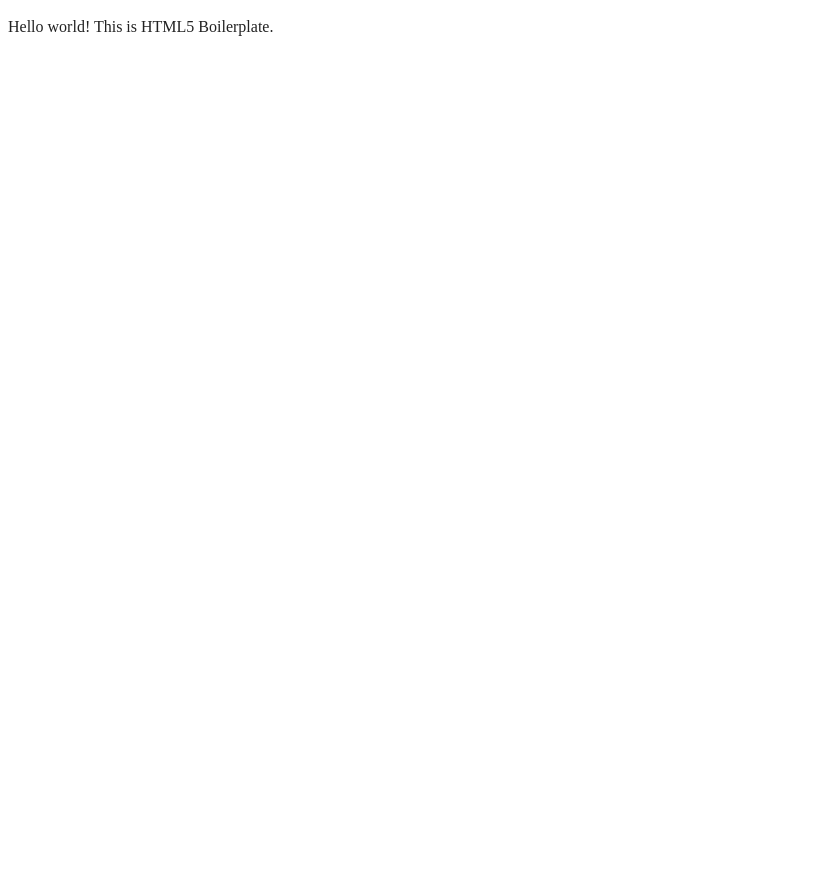
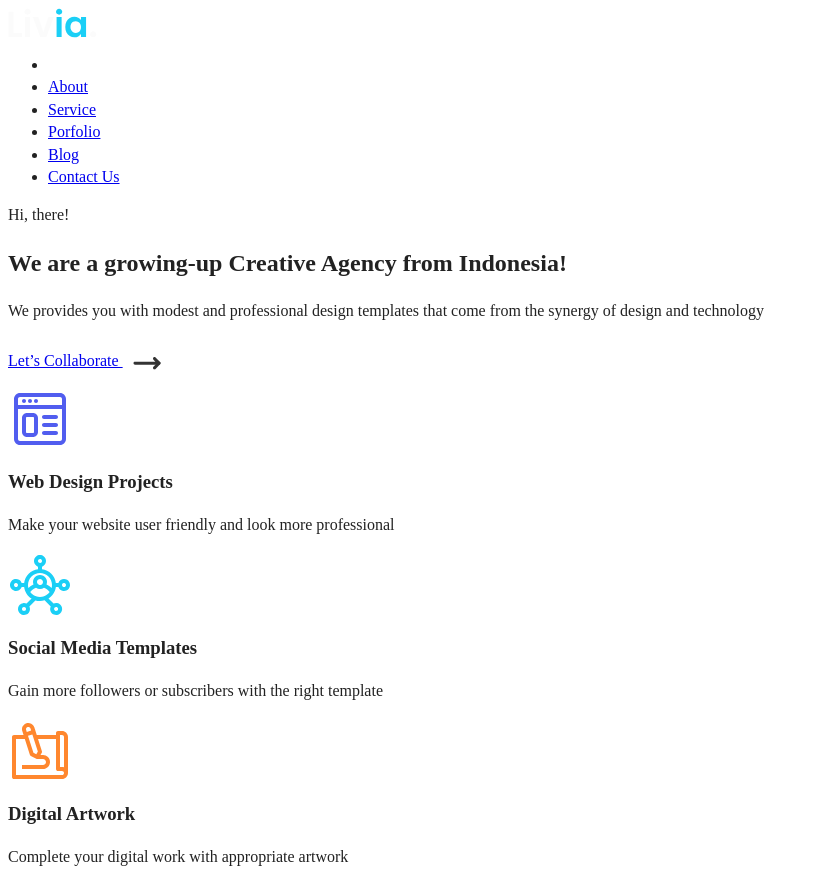
Before and after one commit to JCMeloza/CSSCreativeAgency, a website built with webpack: page index.html in a window 1280 px wide. Shown: the whole page, without its empty margins (0-818 px from the left). Before the commit the page ends 800 px from the top, so only its background shows below. Built offline with nearby package versions, Linux system fonts and the light colour scheme.

Commit message:
Agregar estructura y contenido inicial a index.html, incluyendo navegación y secciones de presentación y categorías.

```diff
--- a/index.html
+++ b/index.html
@@ -23,10 +23,64 @@
 </head>
 
 <body>
+  <div class="container">
+    <header class="main-header">
+      <a href="#">
+        <img src="img/creative-company-logo.svg" alt="">
+      </a>
 
-  <!-- Add your site or application content here -->
-  <p>Hello world! This is HTML5 Boilerplate.</p>
-  <script src="js/app.js"></script>
+      <!-- menu de navegación-->
+      <nav>
+        <ul>
+          <li><a href="#" Home></a></li>
+          <li><a href="#">About</a></li>
+          <li><a href="#">Service</a></li>
+          <li><a href="#">Porfolio</a></li>
+          <li><a href="#">Blog</a></li>
+          <li><a href="#">Contact Us</a></li>
+        </ul>
+      </nav>
+    </header>
+
+    <!--Parte del Hero del proyecto -->
+    <section class="hero">
+      <p class="hero_initial">Hi, there!</p>
+      <h1 class="hero_title">We are a growing-up
+        Creative Agency from
+        Indonesia!
+      </h1>
+      <p class="hero_subtitle">We provides you with modest and professional design templates
+        that come from the synergy of design and technology</p>
+      <a href="#" class="hero_button">Let’s Collaborate <svg width="48" height="48" viewBox="0 0 48 48" fill="none"
+          xmlns="http://www.w3.org/2000/svg">
+          <path
+            d="M10.5 24.1999C10.5 23.7892 10.6581 23.3954 10.9394 23.105C11.2207 22.8146 11.6022 22.6515 12 22.6515L32.385 22.6515L30.435 20.6541C30.1526 20.3625 29.9939 19.9671 29.9939 19.5547C29.9939 19.1424 30.1526 18.7469 30.435 18.4554C30.7175 18.1638 31.1006 18 31.5 18C31.8995 18 32.2826 18.1638 32.565 18.4554L37.065 23.1005C37.2732 23.3183 37.4142 23.5948 37.4702 23.8951C37.5263 24.1955 37.4949 24.5063 37.38 24.7883C37.2675 25.071 37.0764 25.3131 36.8308 25.4839C36.5852 25.6548 36.2962 25.7467 36 25.7483L12 25.7483C11.6022 25.7483 11.2207 25.5851 10.9394 25.2948C10.6581 25.0044 10.5 24.6105 10.5 24.1999Z"
+            fill="#333333" />
+          <path
+            d="M30 28.845C29.9988 28.6412 30.0367 28.4392 30.1113 28.2506C30.186 28.0619 30.2959 27.8903 30.435 27.7457L34.935 23.1005C35.2174 22.8089 35.6005 22.6451 36 22.6451C36.1978 22.6451 36.3936 22.6854 36.5763 22.7635C36.7591 22.8416 36.9251 22.9561 37.065 23.1005C37.2048 23.2449 37.3158 23.4163 37.3915 23.6049C37.4671 23.7935 37.5061 23.9957 37.5061 24.1999C37.5061 24.6122 37.3474 25.0077 37.065 25.2992L32.565 29.9444C32.4255 30.0895 32.2596 30.2047 32.0768 30.2833C31.894 30.3619 31.698 30.4024 31.5 30.4024C31.3019 30.4024 31.1059 30.3619 30.9231 30.2833C30.7403 30.2047 30.5744 30.0895 30.435 29.9444C30.2959 29.7997 30.186 29.6281 30.1113 29.4395C30.0367 29.2508 29.9988 29.0488 30 28.845Z"
+            fill="#333333" />
+        </svg></a>
+    </section>
+
+    <!--Seccion para las categorias del proyecto-->
+    <section class="categories">
+      <article class="category">
+        <img src="img/icon-web-desing.svg" alt="" class="category_icon">
+        <h3 class="category_title">Web Design Projects</h3>
+        <p class="category_description">Make your website user friendly and look more professional</p>
+      </article>
+      <article class="category">
+        <img src="img/icon-social-media.svg" alt="" class="category_icon">
+        <h3 class="category_title">Social Media Templates</h3>
+        <p class="category_description">Gain more followers or subscribers with the right template</p>
+      </article>
+      <article class="category">
+        <img src="img/icon-design.svg" alt="" class="category_icon">
+        <h3 class="category_title">Digital Artwork</h3>
+        <p class="category_description">Complete your digital work with appropriate artwork</p>
+      </article>
+    </section>
+  </div>
 
 </body>
 
```
